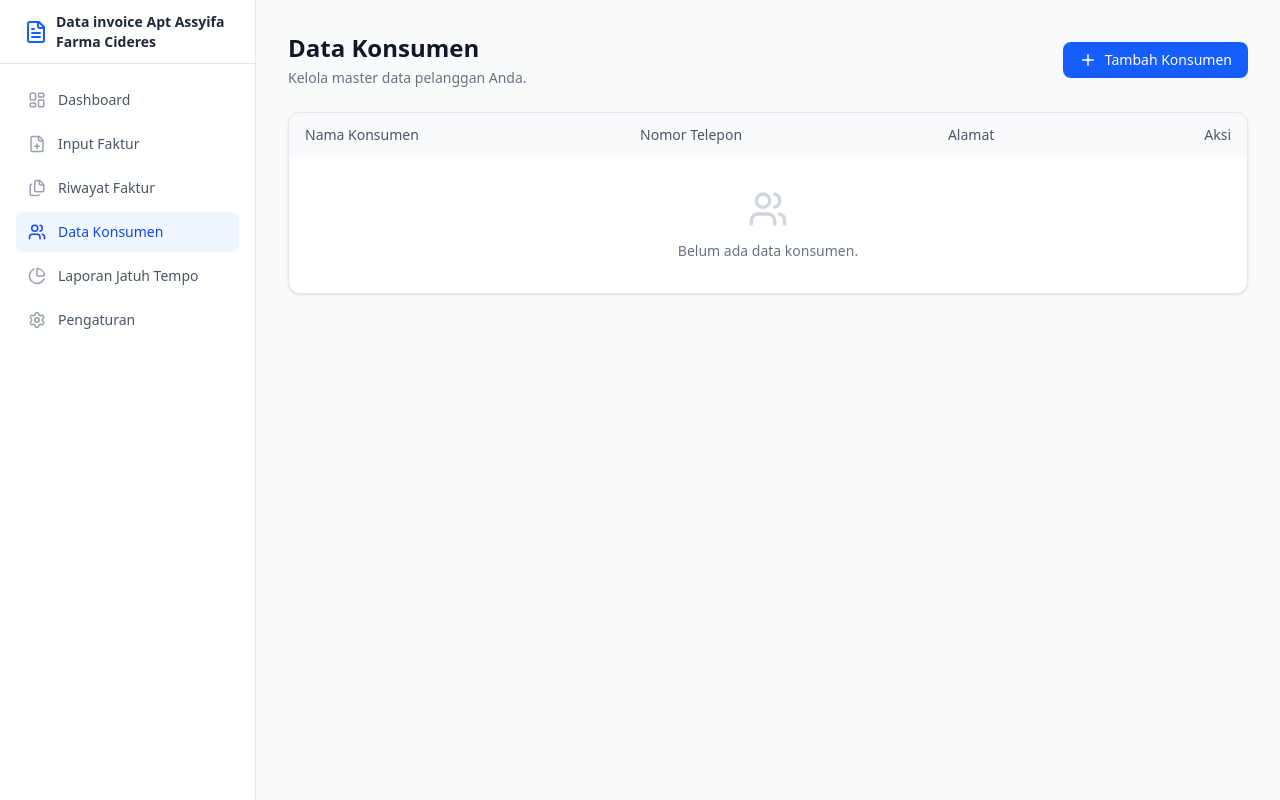
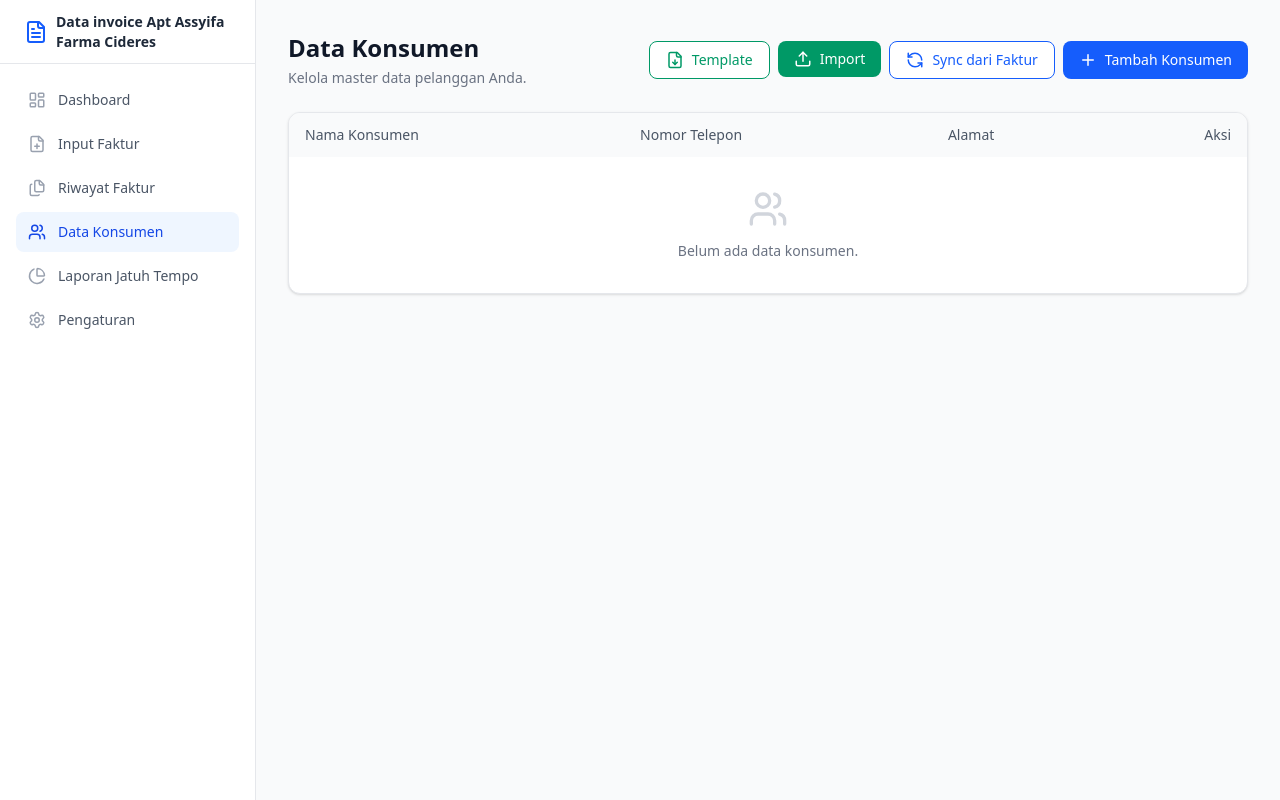
Before and after one commit to Denuda363/invoice-app, a React (Vite) app: page / in a window 1280 px wide. Both pictures are taken after a click on the button "Data Konsumen". Built offline with nearby package versions, Linux system fonts and the light colour scheme.

Commit message:
feat: automate customer creation from invoices
Automatically create new customers when adding invoices and add support for bulk importing customers via spreadsheet template.

```diff
--- a/src/App.tsx
+++ b/src/App.tsx
@@ -137,8 +137,10 @@ export default function App() {
             <Customers
               customers={store.customers}
               onAdd={store.addCustomer}
+              onAddBulk={store.addCustomers}
               onUpdate={store.updateCustomer}
               onDelete={store.deleteCustomer}
+              onSyncFromInvoices={store.syncCustomersFromInvoices}
             />
           )}
 
--- a/src/components/Customers.tsx
+++ b/src/components/Customers.tsx
@@ -1,18 +1,22 @@
 import React, { useState } from "react";
 import { Customer } from "../types";
-import { Users, Plus, Edit2, Trash2, X } from "lucide-react";
+import { Users, Plus, Edit2, Trash2, X, Upload, FileDown, RefreshCcw } from "lucide-react";
+import * as XLSX from "xlsx-js-style";
 
 interface CustomersProps {
   customers: Customer[];
   onAdd: (name: string, phone?: string, address?: string, exportSeparateSheet?: boolean) => void;
+  onAddBulk?: (customers: Omit<Customer, "id">[]) => void;
   onUpdate: (id: string, name: string, phone?: string, address?: string, exportSeparateSheet?: boolean) => void;
   onDelete: (id: string) => void;
+  onSyncFromInvoices?: () => void;
 }
 
-export function Customers({ customers, onAdd, onUpdate, onDelete }: CustomersProps) {
+export function Customers({ customers, onAdd, onAddBulk, onUpdate, onDelete, onSyncFromInvoices }: CustomersProps) {
   const [isModalOpen, setIsModalOpen] = useState(false);
   const [editingCustomer, setEditingCustomer] = useState<Customer | null>(null);
   const [formData, setFormData] = useState({ name: "", phone: "", address: "", exportSeparateSheet: false });
+  const fileInputRef = React.useRef<HTMLInputElement>(null);
 
   const openModal = (customer?: Customer) => {
     if (customer) {
@@ -47,6 +51,82 @@ export function Customers({ customers, onAdd, onUpdate, onDelete }: CustomersPro
     closeModal();
   };
 
+  const downloadTemplate = () => {
+    const aoa = [
+      ["NAMA KONSUMEN", "NO HP", "ALAMAT", "PISAH SHEET (TRUE/FALSE)"],
+      ["CV Bintang Terang", "08123456789", "Jl. Raya Cikarang No 1", "TRUE"],
+      ["Toko Makmur", "08198765432", "Pasar Induk", "FALSE"]
+    ];
+    const ws = XLSX.utils.aoa_to_sheet(aoa);
+    const wb = XLSX.utils.book_new();
+    XLSX.utils.book_append_sheet(wb, ws, "Template_Konsumen");
+    XLSX.writeFile(wb, "Template_Import_Konsumen.xlsx");
+  };
+
+  const handleImportExcel = (e: React.ChangeEvent<HTMLInputElement>) => {
+    const file = e.target.files?.[0];
+    if (!file) return;
+    const reader = new FileReader();
+    reader.onload = (evt) => {
+      try {
+        const data = evt.target?.result;
+        const wb = XLSX.read(data, { type: "binary" });
+        const ws = wb.Sheets[wb.SheetNames[0]];
+        const jsonData = XLSX.utils.sheet_to_json<any>(ws, { header: 1 });
+
+        // Skip header
+        const rows = jsonData.slice(1);
+        const newCustomers: Omit<Customer, "id">[] = [];
+        let skipped = 0;
+
+        rows.forEach(row => {
+          if (!row || row.length === 0) return;
+          const name = (row[0] || "").toString().trim();
+          if (!name) return; // name is required
+
+          // Check if already exists in the current list
+          const exists = customers.some(c => c.name.toLowerCase() === name.toLowerCase());
+          if (exists) {
+            skipped++;
+            return;
+          }
+
+          const phone = (row[1] || "").toString().trim();
+          const address = (row[2] || "").toString().trim();
+          const exportSeparateStr = (row[3] || "").toString().trim().toUpperCase();
+          const exportSeparateSheet = exportSeparateStr === "TRUE";
+
+          newCustomers.push({
+            name,
+            phone,
+            address,
+            exportSeparateSheet
+          });
+        });
+
+        if (newCustomers.length > 0) {
+          if (onAddBulk) {
+            onAddBulk(newCustomers);
+            alert(`Berhasil mengimpor ${newCustomers.length} konsumen baru. ${skipped > 0 ? `(${skipped} konsumen dilewati karena nama sudah ada)` : ""}`);
+          } else {
+             // Fallback to adding one by one if onAddBulk is somehow not provided
+             newCustomers.forEach(c => onAdd(c.name, c.phone, c.address, c.exportSeparateSheet));
+             alert(`Berhasil mengimpor ${newCustomers.length} konsumen baru. ${skipped > 0 ? `(${skipped} konsumen dilewati karena nama sudah ada)` : ""}`);
+          }
+        } else {
+          alert(skipped > 0 ? `Semua konsumen dalam file sudah ada di sistem (${skipped} dilewati).` : "Tidak ada data konsumen valid ditemukan.");
+        }
+      } catch (err) {
+        console.error(err);
+        alert("Gagal membaca file Excel.");
+      }
+      if (fileInputRef.current) {
+        fileInputRef.current.value = "";
+      }
+    };
+    reader.readAsBinaryString(file);
+  };
+
   return (
     <div className="space-y-6">
       <div className="flex flex-col items-start justify-between gap-4 sm:flex-row sm:items-center">
@@ -54,6 +134,39 @@ export function Customers({ customers, onAdd, onUpdate, onDelete }: CustomersPro
           <h2 className="text-2xl font-bold text-gray-900">Data Konsumen</h2>
           <p className="mt-1 text-sm text-gray-500">Kelola master data pelanggan Anda.</p>
         </div>
+        <div className="flex gap-2 flex-wrap">
+          <button
+            onClick={downloadTemplate}
+            className="flex items-center gap-2 rounded-lg border border-emerald-600 bg-white px-4 py-2 text-sm font-medium text-emerald-600 hover:bg-emerald-50"
+          >
+            <FileDown size={18} />
+            Template
+          </button>
+          <div>
+            <input
+              type="file"
+              accept=".xlsx, .xls"
+              ref={fileInputRef}
+              onChange={handleImportExcel}
+              className="hidden"
+            />
+            <button
+              onClick={() => fileInputRef.current?.click()}
+              className="flex items-center gap-2 rounded-lg bg-emerald-600 px-4 py-2 text-sm font-medium text-white hover:bg-emerald-700"
+            >
+              <Upload size={18} />
+              Import
+            </button>
+          </div>
+          {onSyncFromInvoices && (
+            <button
+              onClick={onSyncFromInvoices}
+              className="flex items-center gap-2 rounded-lg border border-blue-600 bg-white px-4 py-2 text-sm font-medium text-blue-600 hover:bg-blue-50"
+            >
+              <RefreshCcw size={18} />
+              Sync dari Faktur
+            </button>
+          )}
           <button
             onClick={() => openModal()}
             className="flex items-center gap-2 rounded-lg bg-blue-600 px-4 py-2 text-sm font-medium text-white hover:bg-blue-700"
@@ -61,6 +174,7 @@ export function Customers({ customers, onAdd, onUpdate, onDelete }: CustomersPro
             <Plus size={18} />
             Tambah Konsumen
           </button>
+        </div>
       </div>
 
       <div className="overflow-hidden rounded-xl border border-gray-200 bg-white shadow-sm">
--- a/src/store.ts
+++ b/src/store.ts
@@ -158,7 +158,17 @@ export function useAppStore() {
       payments: [],
       status: "UNPAID",
     };
-    mutateData((prev) => ({ ...prev, invoices: [...prev.invoices, newInvoice] }));
+    mutateData((prev) => {
+      const nextCustomers = [...prev.customers];
+      if (!nextCustomers.some((c) => c.name.toLowerCase() === customerName.toLowerCase())) {
+        nextCustomers.push({
+          id: uuidv4(),
+          name: customerName,
+          exportSeparateSheet: false,
+        });
+      }
+      return { ...prev, invoices: [...prev.invoices, newInvoice], customers: nextCustomers };
+    });
   };
 
   const addInvoices = (
@@ -170,10 +180,26 @@ export function useAppStore() {
       payments: [],
       status: "UNPAID",
     }));
-    mutateData((prev) => ({
-      ...prev,
-      invoices: [...prev.invoices, ...newInvoices],
-    }));
+    mutateData((prev) => {
+      const nextCustomers = [...prev.customers];
+      const newCustomerNames = new Set(newInvoices.map((inv) => inv.customerName));
+
+      newCustomerNames.forEach((name) => {
+        if (!nextCustomers.some((c) => c.name.toLowerCase() === name.toLowerCase())) {
+          nextCustomers.push({
+            id: uuidv4(),
+            name: name,
+            exportSeparateSheet: false,
+          });
+        }
+      });
+
+      return {
+        ...prev,
+        invoices: [...prev.invoices, ...newInvoices],
+        customers: nextCustomers,
+      };
+    });
   };
 
   const addBulkPayments = (payments: {invoiceId: string, amount: number, date: string}[]) => {
@@ -283,6 +309,17 @@ export function useAppStore() {
     mutateData((prev) => ({ ...prev, customers: [...prev.customers, newCustomer] }));
   };
 
+  const addCustomers = (customersToAdd: Omit<Customer, "id">[]) => {
+    const newCustomers: Customer[] = customersToAdd.map((c) => ({
+      ...c,
+      id: uuidv4(),
+    }));
+    mutateData((prev) => ({
+      ...prev,
+      customers: [...prev.customers, ...newCustomers],
+    }));
+  };
+
   const updateCustomer = (id: string, name: string, phone?: string, address?: string, exportSeparateSheet?: boolean) => {
     mutateData((prev) => ({
       ...prev,
@@ -297,6 +334,38 @@ export function useAppStore() {
       ...prev,
       customers: prev.customers.filter((c) => c.id !== id),
     }));
+  };
+
+  const syncCustomersFromInvoices = () => {
+    mutateData((prev) => {
+      const nextCustomers = [...prev.customers];
+      let addedCount = 0;
+
+      const invoiceCustomerNames = new Set(prev.invoices.map((inv) => inv.customerName));
+
+      invoiceCustomerNames.forEach((name) => {
+        if (!name) return;
+        if (!nextCustomers.some((c) => c.name.toLowerCase() === name.toLowerCase())) {
+          nextCustomers.push({
+            id: uuidv4(),
+            name: name,
+            exportSeparateSheet: false,
+          });
+          addedCount++;
+        }
+      });
+
+      if (addedCount > 0) {
+         alert(`Berhasil menambahkan ${addedCount} konsumen baru dari data faktur.`);
+      } else {
+         alert("Semua konsumen dari faktur sudah terdaftar.");
+      }
+
+      return {
+        ...prev,
+        customers: nextCustomers,
+      };
+    });
   };
 
   const restoreData = (jsonData: string): boolean => {
@@ -333,8 +402,10 @@ export function useAppStore() {
     addBulkPayments,
     deleteInvoice,
     addCustomer,
+    addCustomers,
     updateCustomer,
     deleteCustomer,
+    syncCustomersFromInvoices,
     restoreData,
     getBackupData,
   };
```
Lines whose indentation alone changed are shown as unchanged.
